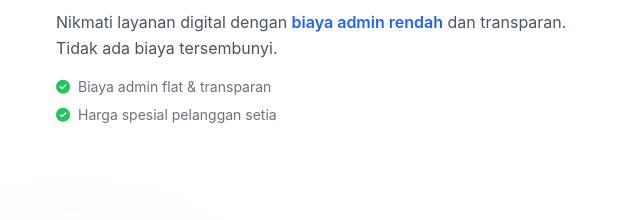
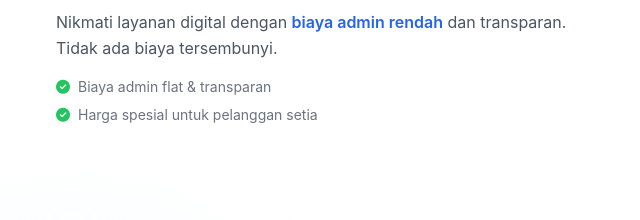
Before and after one commit to amirulfahmi1223/landingpage-amfacell, a plain HTML site: page index.html in a window 1280 px wide. Shown: the part 3015-3235 px from the top of the page, 24-664 px from the left. Drawn offline with nearby package versions, Linux system fonts and the light colour scheme.

Commit message:
Update index.html

```diff
--- a/index.html
+++ b/index.html
@@ -465,7 +465,7 @@
               <p class="text-gray-600 dark:text-gray-300 leading-relaxed">Nikmati layanan digital dengan <span class="font-semibold text-primary">biaya admin rendah</span> dan transparan. Tidak ada biaya tersembunyi.</p>
               <ul class="mt-4 space-y-2 text-sm text-gray-500 dark:text-gray-400">
                 <li><i class="fas fa-circle-check text-green-500 mr-2"></i>Biaya admin flat & transparan</li>
-                <li><i class="fas fa-circle-check text-green-500 mr-2"></i>Harga spesial pelanggan setia</li>
+                <li><i class="fas fa-circle-check text-green-500 mr-2"></i>Harga spesial untuk pelanggan setia</li>
               </ul>
             </div>
             <div class="flex-1 flex justify-center">
```
